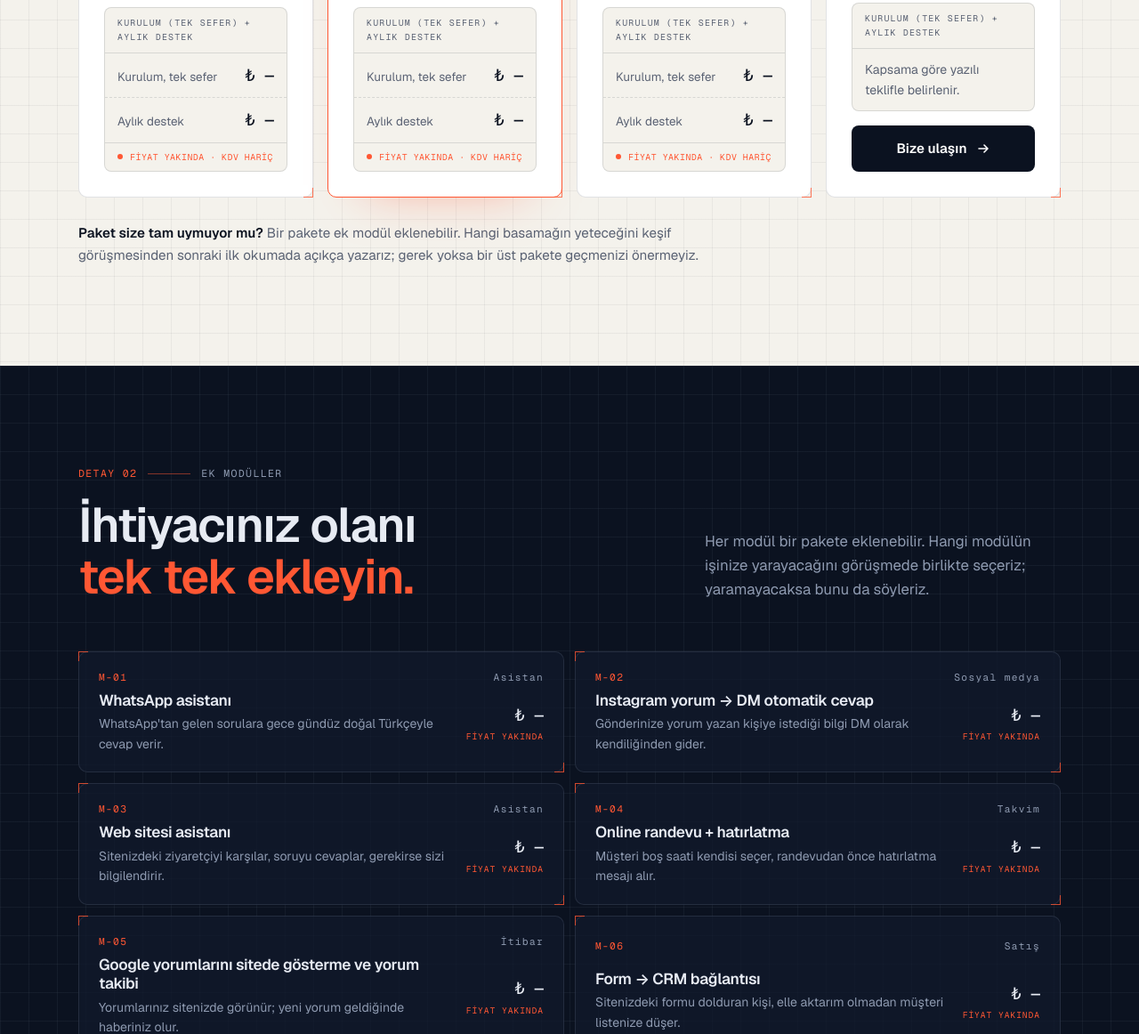
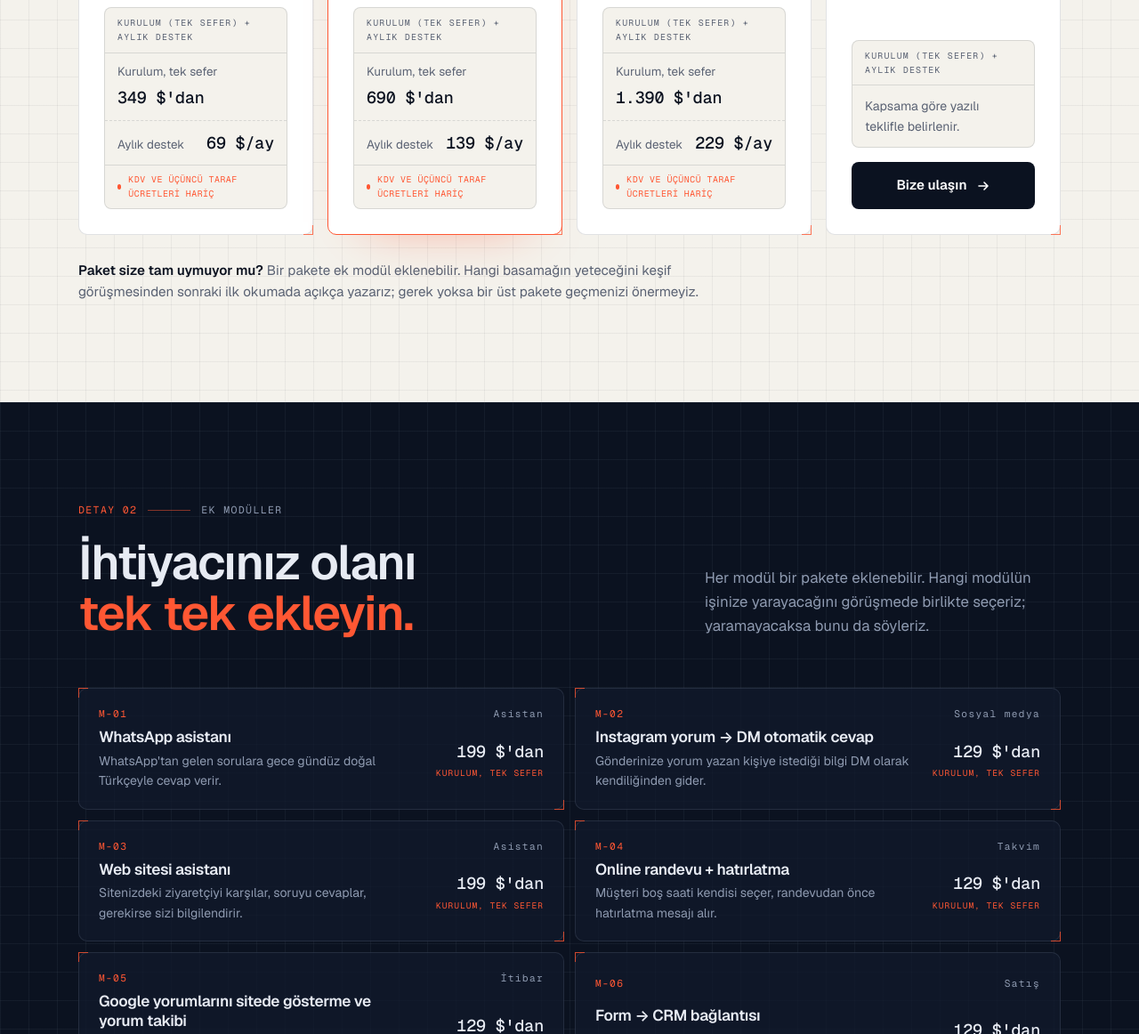
Before and after one commit to tantoglunazli-hash/uras-tech, a plain HTML site: page fiyatlar.html in a window 1280 px wide. Shown: the part 1638-2800 px from the top of the page at 89% size. Drawn offline with nearby package versions, Linux system fonts and the light colour scheme.

Commit message:
Fiyatlar sayfası: patron onaylı fiyatlar, menü, site haritası, llms.txt
Patron 20 Kasım'da piyasa araştırmasına göre önerilen USD fiyatları onayladı
(Başlangıç 349 $'dan + 69 $/ay, Büyüme 690 $'dan + 139 $/ay, Çok şubeli
1.390 $'dan + 229 $/ay, modüller 129 $'dan, asistan modülleri 199 $'dan;
reklam paketi teklifle). Taslak işareti ve noindex kaldırıldı; sayfa menüye,
alt bilgiye, site haritasına ve llms.txt'e eklendi. Ana sayfa SSS'deki
"standart fiyat listesi yerine özel teklif" cümlesi fiyat sayfasıyla
çelişmeyecek biçimde güncellendi (görünür metin + FAQPage JSON-LD).

Co-Authored-By: Claude Opus 5.5 <noreply@anthropic.com>
Claude-Session: https://claude.ai/code/session_018yMSF1UBePrup9Pz68X5WF

```diff
--- a/fiyatlar.html
+++ b/fiyatlar.html
@@ -1,4 +1,3 @@
-<!-- TASLAK: fiyatlar patron onayıyla doldurulacak, sirket-ozel/FIYATLAR.md -->
 <!DOCTYPE html>
 <html lang="tr">
 <head>
@@ -18,7 +17,6 @@
 <meta name="twitter:title" content="Fiyatlar | Uras Tech">
 <meta name="twitter:description" content="Başlangıç, Büyüme ve Çok şubeli paketler, ek modüller. Kapsam ve fiyat baştan yazılı; keşif görüşmesi ücretsiz.">
 <meta name="twitter:image" content="https://urastech.com/assets/og.png">
-<meta name="robots" content="noindex">
 <link rel="canonical" href="https://urastech.com/fiyatlar.html">
 <script type="application/ld+json">
 {
@@ -363,6 +361,7 @@ footer { padding: 56px 0 32px; border-top: 1px solid var(--l-d); }
       <li><a href="/#hizmetler"><span class="mono">01</span>Hizmetler</a></li>
       <li><a href="/#platformlar"><span class="mono">02</span>Ürünlerimiz</a></li>
       <li><a href="/#nasil-calisir"><span class="mono">03</span>Nasıl Çalışır</a></li>
+      <li><a href="/fiyatlar.html" aria-current="page">Fiyatlar</a></li>
       <li><a href="/blog/">Blog</a></li>
     </ul>
     <div class="nav-right">
@@ -376,6 +375,7 @@ footer { padding: 56px 0 32px; border-top: 1px solid var(--l-d); }
   <a href="/#platformlar">Ürünlerimiz <span class="mono">02</span></a>
   <a href="/#nasil-calisir">Nasıl Çalışır <span class="mono">03</span></a>
   <a href="/#sss">SSS <span class="mono">04</span></a>
+  <a href="/fiyatlar.html" aria-current="page">Fiyatlar <span class="mono">↗</span></a>
   <a href="/blog/">Blog <span class="mono">↗</span></a>
   <a href="/#iletisim" class="btn btn-sig">Ücretsiz Görüşme</a>
 </nav>
@@ -429,9 +429,9 @@ footer { padding: 56px 0 32px; border-top: 1px solid var(--l-d); }
         </ul>
         <div class="price">
           <div class="price-head">Kurulum (tek sefer) + aylık destek</div>
-          <div class="price-row"><span class="price-k">Kurulum, tek sefer</span><span class="fiyat" data-fiyat="baslangic-kurulum">₺ —</span></div>
-          <div class="price-row"><span class="price-k">Aylık destek</span><span class="fiyat" data-fiyat="baslangic-aylik">₺ —</span></div>
-          <p class="fiyat-not">Fiyat yakında · KDV hariç</p>
+          <div class="price-row"><span class="price-k">Kurulum, tek sefer</span><span class="fiyat" data-fiyat="baslangic-kurulum">349 $'dan</span></div>
+          <div class="price-row"><span class="price-k">Aylık destek</span><span class="fiyat" data-fiyat="baslangic-aylik">69 $/ay</span></div>
+          <p class="fiyat-not">KDV ve üçüncü taraf ücretleri hariç</p>
         </div>
       </article>
 
@@ -452,9 +452,9 @@ footer { padding: 56px 0 32px; border-top: 1px solid var(--l-d); }
         </ul>
         <div class="price">
           <div class="price-head">Kurulum (tek sefer) + aylık destek</div>
-          <div class="price-row"><span class="price-k">Kurulum, tek sefer</span><span class="fiyat" data-fiyat="buyume-kurulum">₺ —</span></div>
-          <div class="price-row"><span class="price-k">Aylık destek</span><span class="fiyat" data-fiyat="buyume-aylik">₺ —</span></div>
-          <p class="fiyat-not">Fiyat yakında · KDV hariç</p>
+          <div class="price-row"><span class="price-k">Kurulum, tek sefer</span><span class="fiyat" data-fiyat="buyume-kurulum">690 $'dan</span></div>
+          <div class="price-row"><span class="price-k">Aylık destek</span><span class="fiyat" data-fiyat="buyume-aylik">139 $/ay</span></div>
+          <p class="fiyat-not">KDV ve üçüncü taraf ücretleri hariç</p>
         </div>
       </article>
 
@@ -474,9 +474,9 @@ footer { padding: 56px 0 32px; border-top: 1px solid var(--l-d); }
         </ul>
         <div class="price">
           <div class="price-head">Kurulum (tek sefer) + aylık destek</div>
-          <div class="price-row"><span class="price-k">Kurulum, tek sefer</span><span class="fiyat" data-fiyat="cok-subeli-kurulum">₺ —</span></div>
-          <div class="price-row"><span class="price-k">Aylık destek</span><span class="fiyat" data-fiyat="cok-subeli-aylik">₺ —</span></div>
-          <p class="fiyat-not">Fiyat yakında · KDV hariç</p>
+          <div class="price-row"><span class="price-k">Kurulum, tek sefer</span><span class="fiyat" data-fiyat="cok-subeli-kurulum">1.390 $'dan</span></div>
+          <div class="price-row"><span class="price-k">Aylık destek</span><span class="fiyat" data-fiyat="cok-subeli-aylik">229 $/ay</span></div>
+          <p class="fiyat-not">KDV ve üçüncü taraf ücretleri hariç</p>
         </div>
       </article>
 
@@ -519,52 +519,52 @@ footer { padding: 56px 0 32px; border-top: 1px solid var(--l-d); }
       <article class="card mod ticks">
         <div class="card-id"><span>M-01</span><span>Asistan</span></div>
         <div><h3>WhatsApp asistanı</h3><p>WhatsApp'tan gelen sorulara gece gündüz doğal Türkçeyle cevap verir.</p></div>
-        <div class="mod-price"><span class="fiyat" data-fiyat="modul-whatsapp-asistani">₺ —</span><small>Fiyat yakında</small></div>
+        <div class="mod-price"><span class="fiyat" data-fiyat="modul-whatsapp-asistani">199 $'dan</span><small>Kurulum, tek sefer</small></div>
       </article>
       <article class="card mod ticks">
         <div class="card-id"><span>M-02</span><span>Sosyal medya</span></div>
         <div><h3>Instagram yorum → DM otomatik cevap</h3><p>Gönderinize yorum yazan kişiye istediği bilgi DM olarak kendiliğinden gider.</p></div>
-        <div class="mod-price"><span class="fiyat" data-fiyat="modul-instagram-yorum-dm">₺ —</span><small>Fiyat yakında</small></div>
+        <div class="mod-price"><span class="fiyat" data-fiyat="modul-instagram-yorum-dm">129 $'dan</span><small>Kurulum, tek sefer</small></div>
       </article>
       <article class="card mod ticks">
         <div class="card-id"><span>M-03</span><span>Asistan</span></div>
         <div><h3>Web sitesi asistanı</h3><p>Sitenizdeki ziyaretçiyi karşılar, soruyu cevaplar, gerekirse sizi bilgilendirir.</p></div>
-        <div class="mod-price"><span class="fiyat" data-fiyat="modul-web-asistani">₺ —</span><small>Fiyat yakında</small></div>
+        <div class="mod-price"><span class="fiyat" data-fiyat="modul-web-asistani">199 $'dan</span><small>Kurulum, tek sefer</small></div>
       </article>
       <article class="card mod ticks">
         <div class="card-id"><span>M-04</span><span>Takvim</span></div>
         <div><h3>Online randevu + hatırlatma</h3><p>Müşteri boş saati kendisi seçer, randevudan önce hatırlatma mesajı alır.</p></div>
-        <div class="mod-price"><span class="fiyat" data-fiyat="modul-randevu-hatirlatma">₺ —</span><small>Fiyat yakında</small></div>
+        <div class="mod-price"><span class="fiyat" data-fiyat="modul-randevu-hatirlatma">129 $'dan</span><small>Kurulum, tek sefer</small></div>
       </article>
       <article class="card mod ticks">
         <div class="card-id"><span>M-05</span><span>İtibar</span></div>
         <div><h3>Google yorumlarını sitede gösterme ve yorum takibi</h3><p>Yorumlarınız sitenizde görünür; yeni yorum geldiğinde haberiniz olur.</p></div>
-        <div class="mod-price"><span class="fiyat" data-fiyat="modul-google-yorumlari">₺ —</span><small>Fiyat yakında</small></div>
+        <div class="mod-price"><span class="fiyat" data-fiyat="modul-google-yorumlari">129 $'dan</span><small>Kurulum, tek sefer</small></div>
       </article>
       <article class="card mod ticks">
         <div class="card-id"><span>M-06</span><span>Satış</span></div>
         <div><h3>Form → CRM bağlantısı</h3><p>Sitenizdeki formu dolduran kişi, elle aktarım olmadan müşteri listenize düşer.</p></div>
-        <div class="mod-price"><span class="fiyat" data-fiyat="modul-form-crm">₺ —</span><small>Fiyat yakında</small></div>
+        <div class="mod-price"><span class="fiyat" data-fiyat="modul-form-crm">129 $'dan</span><small>Kurulum, tek sefer</small></div>
       </article>
       <article class="card mod ticks">
         <div class="card-id"><span>M-07</span><span>Mesajlar</span></div>
         <div><h3>Sosyal medya mesaj kutusu (tek ekranda)</h3><p>Instagram, Facebook ve WhatsApp mesajlarını tek ekrandan okur, cevaplarsınız.</p></div>
-        <div class="mod-price"><span class="fiyat" data-fiyat="modul-tek-mesaj-kutusu">₺ —</span><small>Fiyat yakında</small></div>
+        <div class="mod-price"><span class="fiyat" data-fiyat="modul-tek-mesaj-kutusu">129 $'dan</span><small>Kurulum, tek sefer</small></div>
       </article>
       <article class="card mod ticks">
         <div class="card-id"><span>M-08</span><span>Rapor</span></div>
         <div><h3>Haftalık rapor e-postası</h3><p>Haftanın mesaj, randevu ve form sayıları her pazartesi e-postanızda.</p></div>
-        <div class="mod-price"><span class="fiyat" data-fiyat="modul-haftalik-rapor">₺ —</span><small>Fiyat yakında</small></div>
+        <div class="mod-price"><span class="fiyat" data-fiyat="modul-haftalik-rapor">129 $'dan</span><small>Kurulum, tek sefer</small></div>
       </article>
       <article class="card mod ticks">
         <div class="card-id"><span>M-09</span><span>Uyum</span></div>
         <div><h3>KVKK hazırlık kontrolü</h3><p>Formlarınız, çerez onayınız ve aydınlatma metniniz bir kontrol listesinden geçer.</p></div>
-        <div class="mod-price"><span class="fiyat" data-fiyat="modul-kvkk-kontrol">₺ —</span><small>Fiyat yakında</small></div>
+        <div class="mod-price"><span class="fiyat" data-fiyat="modul-kvkk-kontrol">129 $'dan</span><small>Kurulum, tek sefer</small></div>
       </article>
       <article class="card mod ticks">
         <div class="card-id"><span>M-10</span><span>İçerik</span></div>
         <div><h3>Reklam görsel &amp; video paketi (aylık)</h3><p>Reklam ve sosyal medya için her ay hazırlanan görsel ve kısa videolar.</p></div>
-        <div class="mod-price"><span class="fiyat" data-fiyat="modul-reklam-gorsel-video-aylik">₺ —</span><small>Fiyat yakında</small></div>
+        <div class="mod-price"><span class="fiyat" data-fiyat="modul-reklam-gorsel-video-aylik">Teklifle</span><small>Aylık paket</small></div>
       </article>
     </div>
   </div>
--- a/sitemap.xml
+++ b/sitemap.xml
@@ -5,6 +5,12 @@
     <lastmod>2026-11-20</lastmod>
     <changefreq>monthly</changefreq>
     <priority>1.0</priority>
+  </url>
+  <url>
+    <loc>https://urastech.com/fiyatlar.html</loc>
+    <lastmod>2026-11-20</lastmod>
+    <changefreq>monthly</changefreq>
+    <priority>0.9</priority>
   </url>
   <url>
     <loc>https://urastech.com/blog/</loc>
```
Also changed, not shown: index.html (+5 -2 lines), llms.txt.
